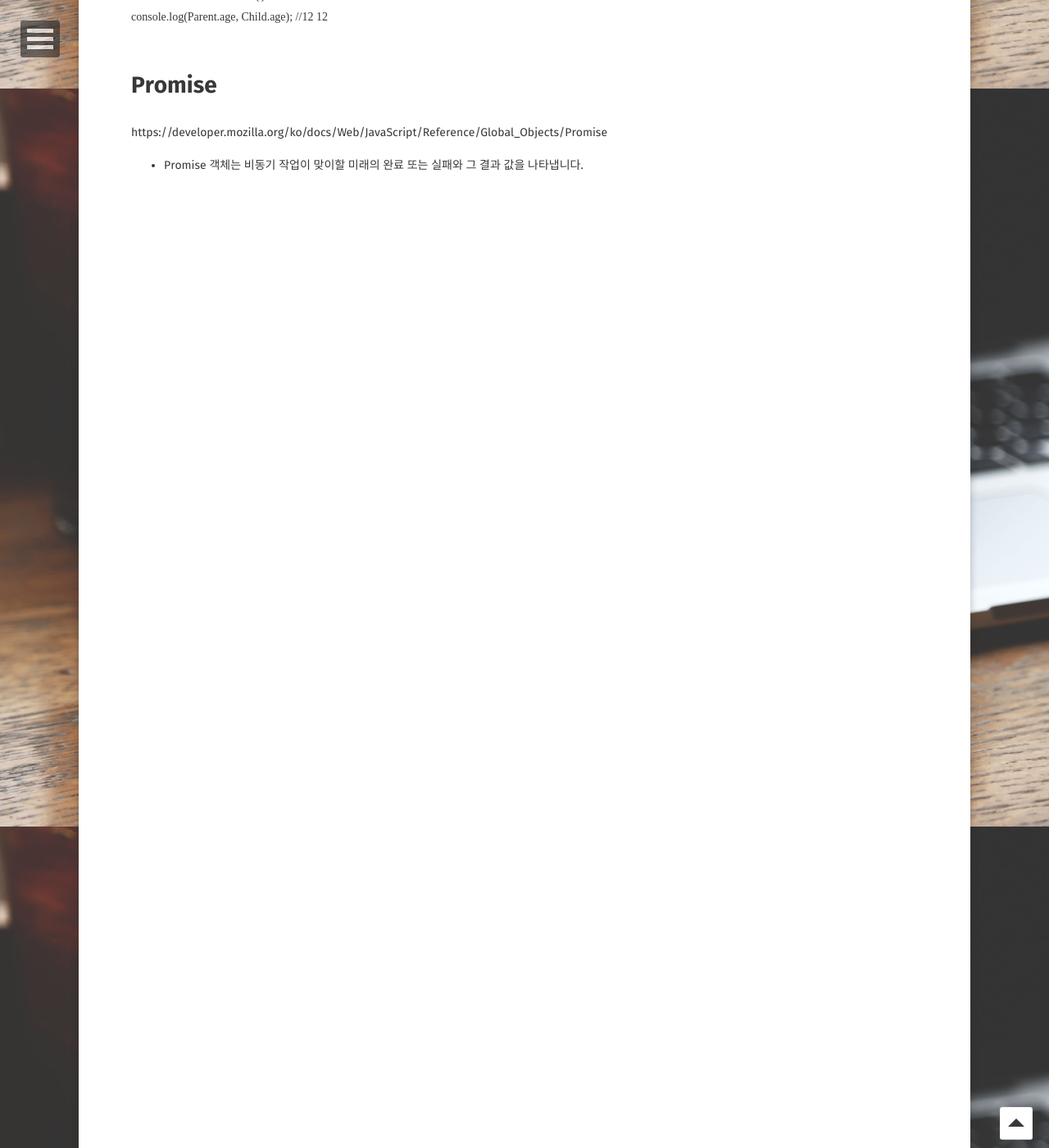
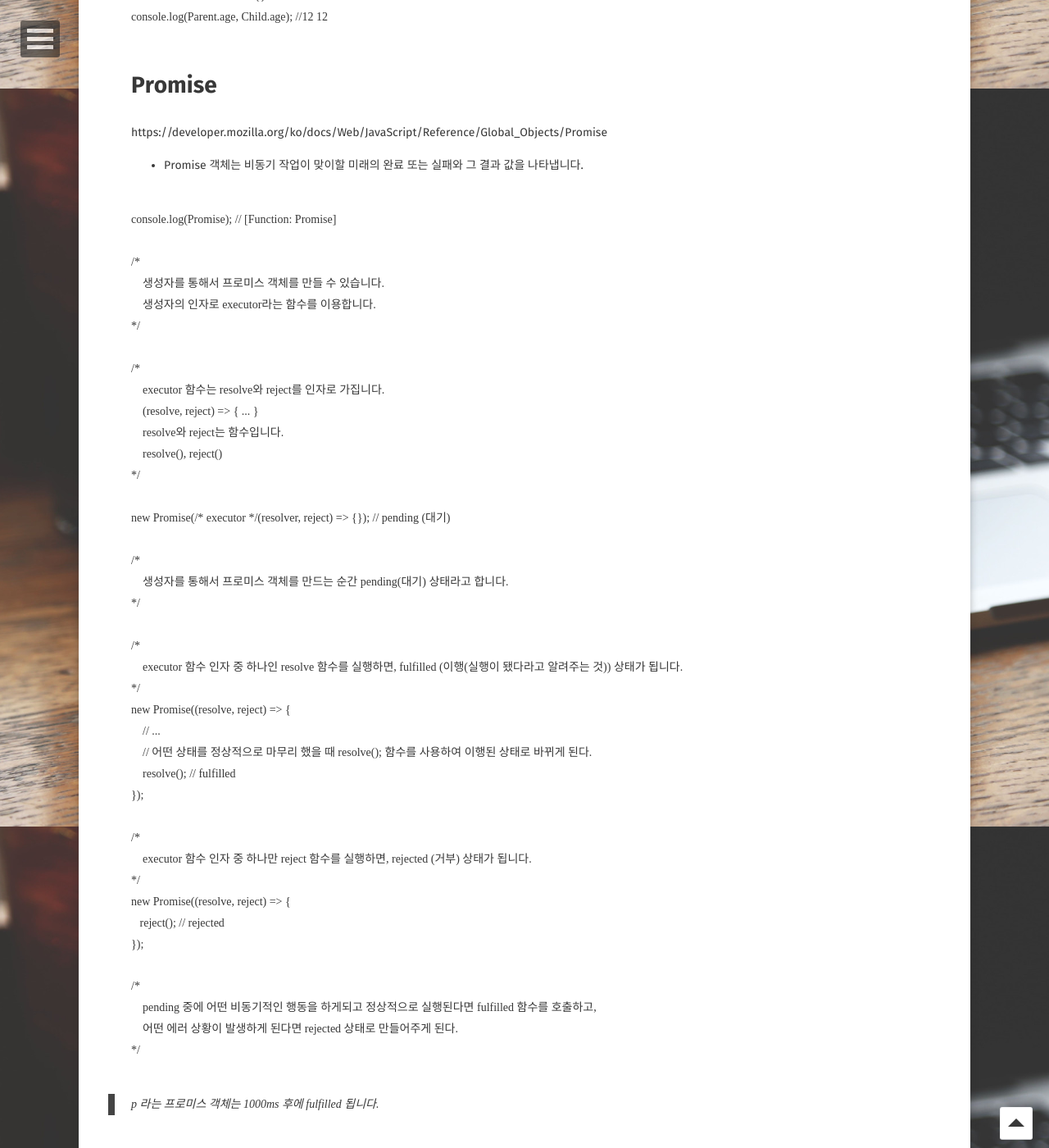
Before and after one commit to sum529-create/sum529-create.github.io, a Jekyll site: the page built from _posts/2021-05-20-javaScript.md, in a window 1280 px wide and 1400 px high, scrolled down 27792 px. Shown: the whole window at 82% size. Built offline with Jekyll 4.4.1, drawn with Linux system fonts in a browser that asks for light colours; some web fonts are replaced; comment, search, counter and statistics services are not loaded; some of the changed text lies outside the part shown.

Commit message:
Update 2021-05-20-javaScript.md

```diff
--- a/_posts/2021-05-20-javaScript.md
+++ b/_posts/2021-05-20-javaScript.md
@@ -1184,19 +1184,84 @@ https://developer.mozilla.org/ko/docs/Web/JavaScript/Reference/Global_Objects/Pr
 
 <pre>
 <code>
+console.log(Promise); // [Function: Promise]
 
+/*
+    생성자를 통해서 프로미스 객체를 만들 수 있습니다.
+    생성자의 인자로 executor라는 함수를 이용합니다.
+*/
+
+/*
+    executor 함수는 resolve와 reject를 인자로 가집니다.
+    (resolve, reject) => { ... }
+    resolve와 reject는 함수입니다.
+    resolve(), reject()
+*/
+
+new Promise(/* executor */(resolver, reject) => {}); // pending (대기)
+
+/*
+    생성자를 통해서 프로미스 객체를 만드는 순간 pending(대기) 상태라고 합니다.
+*/
+
+/*
+    executor 함수 인자 중 하나인 resolve 함수를 실행하면, fulfilled (이행(실행이 됐다라고 알려주는 것)) 상태가 됩니다.
+*/
+new Promise((resolve, reject) => {
+    // ...
+    // 어떤 상태를 정상적으로 마무리 했을 때 resolve(); 함수를 사용하여 이행된 상태로 바뀌게 된다.
+    resolve(); // fulfilled
+});
+
+/*
+    executor 함수 인자 중 하나만 reject 함수를 실행하면, rejected (거부) 상태가 됩니다.
+*/
+new Promise((resolve, reject) => {
+   reject(); // rejected
+});
+
+/*
+    pending 중에 어떤 비동기적인 행동을 하게되고 정상적으로 실행된다면 fulfilled 함수를 호출하고,
+    어떤 에러 상황이 발생하게 된다면 rejected 상태로 만들어주게 된다.
+*/
 </code>
 </pre>
 
+> p 라는 프로미스 객체는 1000ms 후에 fulfilled 됩니다.
 <pre>
 <code>
+/*
+    p 라는 프로미스 객체는 1000ms 후에 fulfilled 됩니다.
+*/
 
+new Promise((resolve, reject) => {
+    /* pending */
+    setTimeout(() => {
+        resolve();  /* fulfilled */
+    }, 1000)
+});
 </code>
 </pre>
 
+> p 라는 프로미스 객체가 fulfilled 되는 시점에 p.then 안에 설정한 callback 함수가 실행됩니다.
 <pre>
 <code>
+/*
+    p 라는 프로미스 객체가 fulfilled 되는 시점에 p.then 안에 설정한 callback 함수가 실행됩니다.
+*/
 
+const p = new Promise((resolve, reject) => {
+    /* pending */
+    setTimeout(() => {
+        resolve();  /* fulfilled */
+    }, 1000)
+});
+
+/* 1초 후에 실행됨 */
+p.then(() => {
+    /* callback */
+
+})
 </code>
 </pre>
 
```
